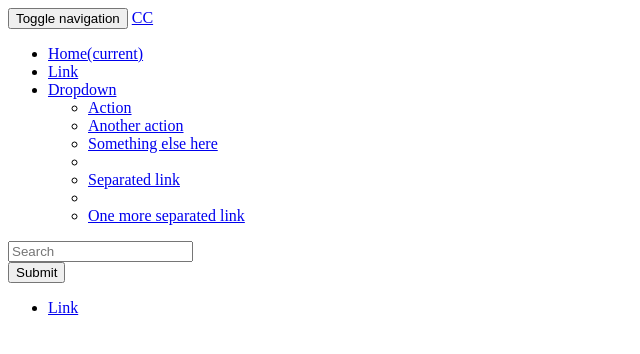
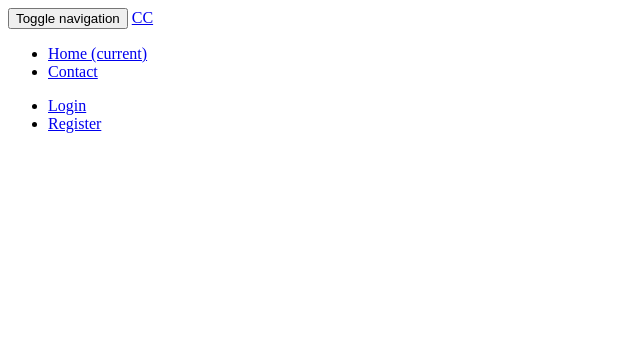
Before and after one commit to DEVVELO/ClickCoin, a PHP site: page / in a window 1280 px wide. Shown: the top 354 px of the page, without its empty margins (0-640 px from the left). Run offline with PHP 8.4, Linux system fonts and the light colour scheme.

Commit message:
neger
neger

```diff
--- a/index.php
+++ b/index.php
@@ -1,6 +1,6 @@
 <html>
 <head>
-	<link rel="stylesheet" type="stylesheet/css" href="main.css">
+	<link rel="stylesheet" type="stylesheet/css" href="css/main.css">
 
 </head>
 <body>
@@ -17,37 +17,21 @@
     </div>
 
     <div class="collapse navbar-collapse" id="bs-example-navbar-collapse-1">
-	      <ul class="nav navbar-nav navbar-center">
-	        <li class="active"><a href="index.php">Home<span class="sr-only">(current)</span></a></li>
-	        <li><a href="#">Link</a></li>
-	        <li class="dropdown">
-	          <a href="#" class="dropdown-toggle" data-toggle="dropdown" role="button" aria-expanded="false">Dropdown <span class="caret"></span></a>
-	          <ul class="dropdown-menu" role="menu">
-	            <li><a href="#">Action</a></li>
-	            <li><a href="#">Another action</a></li>
-	            <li><a href="#">Something else here</a></li>
-	            <li class="divider"></li>
-	            <li><a href="#">Separated link</a></li>
-	            <li class="divider"></li>
-	            <li><a href="#">One more separated link</a></li>
+      <ul class="nav navbar-nav">
+        <li class="active"><a href="index.php">Home <span class="sr-only">(current)</span></a></li>
+        <li><a href="contact.php">Contact</a></li>
+
+
+
       </ul>
-	        </li>
-	      </ul>
-	      <form class="navbar-form navbar-left" role="search">
-	        <div class="form-group">
-	          <input type="text" class="form-control" placeholder="Search">
-	        </div>
-	        <button type="submit" class="btn btn-default">Submit</button>
-	      </form>
+
       <ul class="nav navbar-nav navbar-right">
-	        <li><a href="#">Link</a></li>
+        <li><a href="login.php">Login</a></li>
+		<li><a href="register.php">Register</a></li>
       </ul>
     </div>
   </div>
 </nav>
 
-
 </body>
-
-
 </html>
```
Lines whose indentation alone changed are shown as unchanged.
